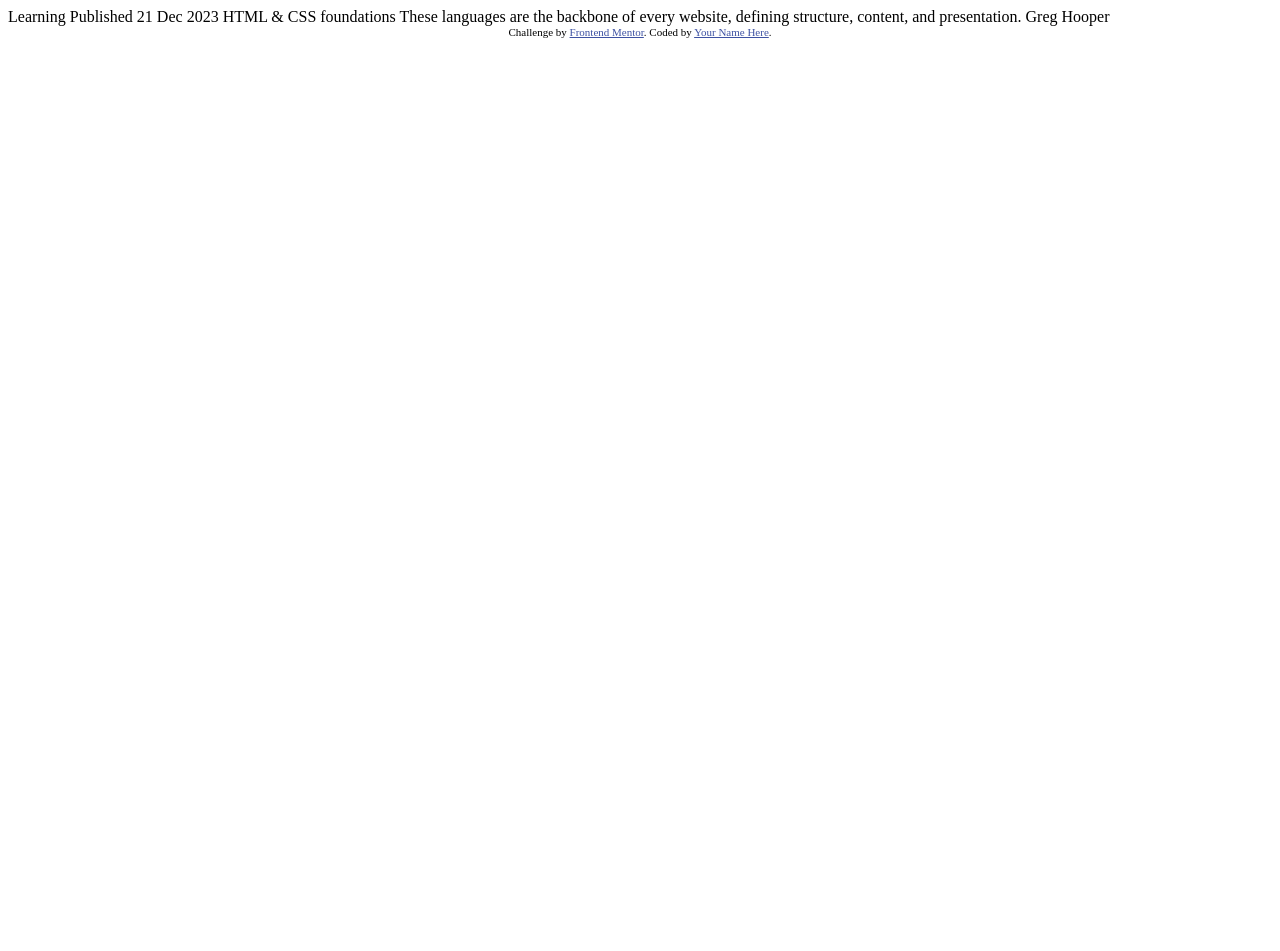
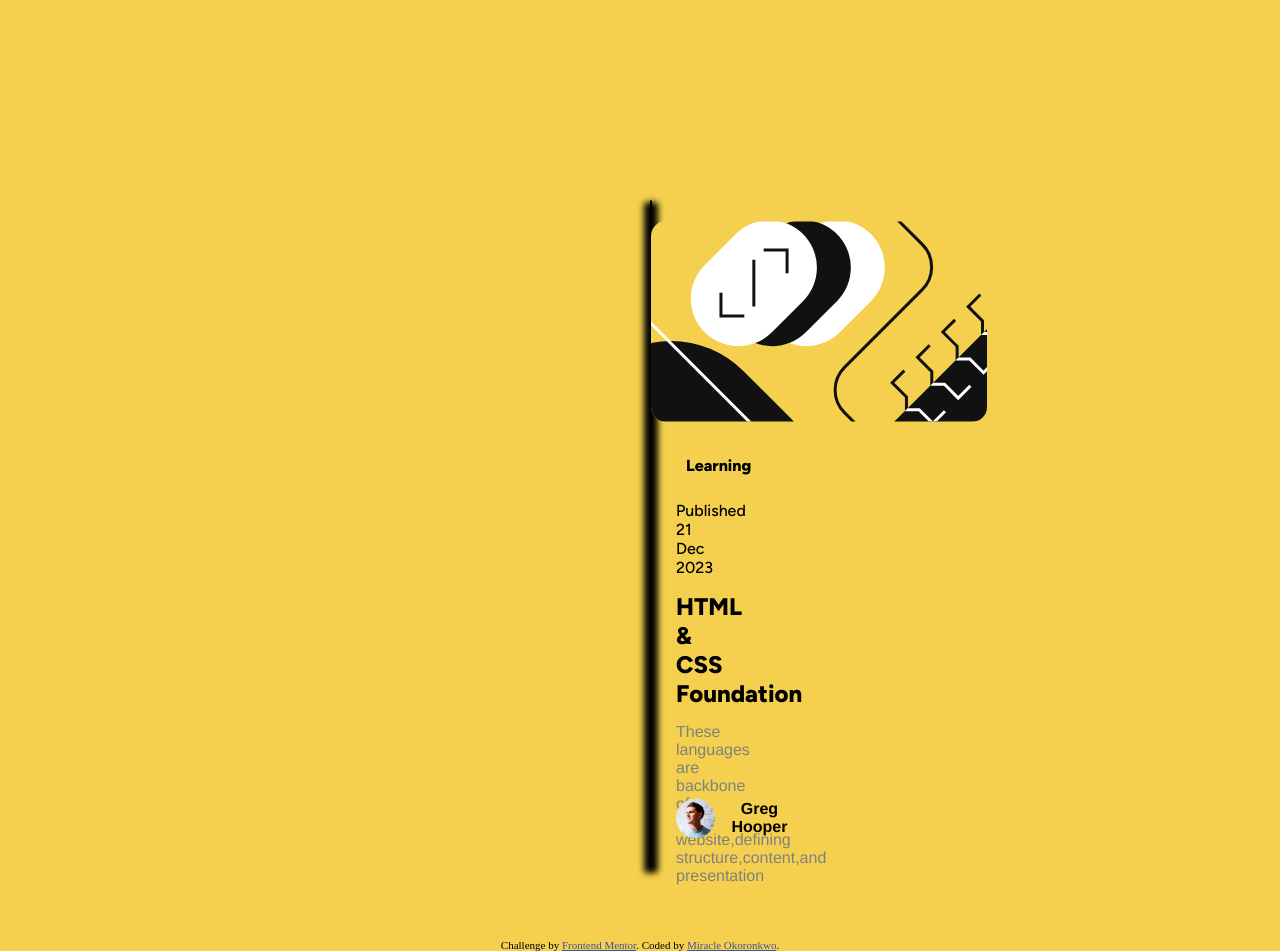
Before and after one commit to miracollo/blog-preview-card, a plain HTML site: page index.html in a window 1280 px wide. Before the commit the page ends 800 px from the top, so only its background shows below. Drawn offline with Linux system fonts and the light colour scheme.

Commit message:
version 1 done

```diff
--- a/index.html
+++ b/index.html
@@ -1,34 +1,149 @@
 <!DOCTYPE html>
 <html lang="en">
   <head>
-  <meta charset="UTF-8">
-  <meta name="viewport" content="width=device-width, initial-scale=1.0"> <!-- displays site properly based on user's device -->
+    <meta charset="UTF-8" />
+    <meta name="viewport" content="width=device-width, initial-scale=1.0" />
+    <!-- displays site properly based on user's device -->
 
-  <link rel="icon" type="image/png" sizes="32x32" href="./assets/images/favicon-32x32.png">
+    <link
+      rel="icon"
+      type="image/png"
+      sizes="32x32"
+      href="./assets/images/favicon-32x32.png"
+    />
 
     <title>Frontend Mentor | Blog preview card</title>
-
+    <link rel="stylesheet" href="style.css" />
     <!-- Feel free to remove these styles or customise in your own stylesheet 👍 -->
     <style>
-    .attribution { font-size: 11px; text-align: center; }
-    .attribution a { color: hsl(228, 45%, 44%); }
+      .attribution {
+        font-size: 11px;
+        text-align: center;
+      }
+      .attribution a {
+        color: hsl(228, 45%, 44%);
+      }
     </style>
   </head>
   <body>
-
-  Learning
-
-  Published 21 Dec 2023
-
-  HTML & CSS foundations
-
-  These languages are the backbone of every website, defining structure, content, and presentation.
-
-  Greg Hooper
+    <section>
+      <svg
+        xmlns="http://www.w3.org/2000/svg"
+        width="336"
+        height="201"
+        fill="none"
+        viewBox="0 0 336 201"
+      >
+        <g clip-path="url(#a)">
+          <path fill="#F4D04E" d="M0 .5h336v200H0z" />
+          <rect
+            width="139"
+            height="95"
+            x="87.996"
+            y="77.729"
+            fill="#fff"
+            rx="47.5"
+            transform="rotate(-45 87.996 77.729)"
+          />
+          <rect
+            width="139"
+            height="95"
+            x="54.055"
+            y="77.729"
+            fill="#111"
+            rx="47.5"
+            transform="rotate(-45 54.055 77.729)"
+          />
+          <path
+            fill="#111"
+            d="M234.864 209.036 451.4-7.5l67.175 67.175-216.536 216.536z"
+          />
+          <rect
+            width="139"
+            height="95"
+            x="20.114"
+            y="77.729"
+            fill="#fff"
+            rx="47.5"
+            transform="rotate(-45 20.114 77.729)"
+          />
+          <rect
+            width="204.19"
+            height="270.554"
+            fill="#111"
+            rx="102.095"
+            transform="scale(-1 1) rotate(45 -103.887 14.564)"
+          />
+          <path
+            stroke="#fff"
+            stroke-width="3"
+            d="m6.69-357.5 135.583 135.727c12.481 12.494 12.481 32.737 0 45.231L-45.544 11.475c-12.481 12.494-12.481 32.737 0 45.23L107.088 209.5"
+          />
+          <path
+            stroke="#111"
+            stroke-width="3"
+            d="M69.965 71.719v23.334h23.334M136.079 52.273V28.94h-23.334M102.845 38.838v46.67M210.364-37.5l60.873 60.873c12.497 12.496 12.497 32.758 0 45.254l-77.745 77.746c-12.497 12.496-12.497 32.758 0 45.254l69.872 69.873"
+          />
+          <path
+            stroke="#111"
+            stroke-width="3"
+            d="m253.339 149.574-12.144 12.145 14.256 14.257v12.672h12.673l13.729 13.729 12.145-12.145M278.685 124.228l-12.145 12.145 14.257 14.257v12.673h12.673l13.729 13.729 12.145-12.145M304.031 98.883l-12.145 12.144 14.257 14.257v12.673h12.673l13.729 13.729 12.144-12.145M329.376 73.537l-12.145 12.145 14.257 14.257v12.672h12.673l13.729 13.729 12.145-12.144"
+          />
+          <path
+            stroke="#fff"
+            stroke-width="5"
+            d="m354.722 48.191-12.145 12.145 14.257 14.257v12.673h12.673l13.729 13.729 12.145-12.145"
+          />
+          <mask
+            id="b"
+            width="285"
+            height="285"
+            x="234"
+            y="-8"
+            maskUnits="userSpaceOnUse"
+            style="mask-type: alpha"
+          >
+            <path
+              fill="#111"
+              d="M234.864 209.036 451.4-7.5l67.175 67.175-216.536 216.536z"
+            />
+          </mask>
+          <g stroke="#fff" mask="url(#b)">
+            <path
+              stroke-width="3"
+              d="m253.339 149.574-12.144 12.145 14.256 14.257v12.672h12.673l13.729 13.729 12.145-12.145M278.685 124.228l-12.145 12.145 14.257 14.257v12.673h12.673l13.729 13.729 12.145-12.145M304.031 98.883l-12.145 12.144 14.257 14.257v12.673h12.673l13.729 13.729 12.144-12.145M329.376 73.537l-12.145 12.145 14.257 14.257v12.672h12.673l13.729 13.729 12.145-12.145"
+            />
+            <path
+              stroke-width="5"
+              d="m354.722 48.191-12.145 12.145 14.257 14.257v12.673h12.673l13.729 13.729 12.145-12.145"
+            />
+          </g>
+        </g>
+        <defs>
+          <clipPath id="a"><path fill="#fff" d="M0 .5h336v200H0z" /></clipPath>
+        </defs>
+      </svg>
+      <p class="learning">Learning</p>
+      <p class="published">Published 21 Dec 2023</p>
+      <h2>HTML & CSS Foundation</h2>
+      <p class="letters">
+        These languages are backbone of every website,defining
+        structure,content,and presentation
+      </p>
+      <div class="creator">
+        <img src="/assets/images/image-avatar.webp" alt="" />
+        <p>Greg Hooper</p>
+      </div>
+    </section>
 
     <div class="attribution">
-    Challenge by <a href="https://www.frontendmentor.io?ref=challenge" target="_blank">Frontend Mentor</a>.
-    Coded by <a href="#">Your Name Here</a>.
+      Challenge by
+      <a href="https://www.frontendmentor.io?ref=challenge" target="_blank"
+        >Frontend Mentor</a
+      >. Coded by
+      <a href="https://github.com/miracollo" target="_blank"
+        >Miracle Okoronkwo</a
+      >.
     </div>
   </body>
 </html>
--- /dev/null
+++ b/style.css
@@ -0,0 +1,95 @@
+@font-face {
+  font-family: "figtree";
+  src: url("assets/fonts/Figtree-VariableFont_wght.ttf");
+}
+
+* {
+  padding: 0;
+  margin: 0;
+  box-sizing: border-box;
+}
+
+body {
+  background-color: hsl(47, 88%, 63%);
+  text-align: center;
+  font-family: "figtree" sans-serif;
+}
+
+svg {
+  border-radius: 15px;
+}
+
+section {
+  background-color: hsl(0, 0%, 100%);
+  margin-top: 200px;
+  margin-bottom: 80px;
+  margin-left: 650px;
+  margin-right: 650px;
+  padding-top: 20px;
+  padding-bottom: 20px;
+  border-radius: 20px;
+  border: 1px solid black;
+  box-shadow: 0 8px 6px 6px black;
+}
+
+.learning {
+  height: 40px;
+  width: 90px;
+  text-align: left;
+  padding: 10px 10px;
+  margin-left: 25px;
+  margin-right: 300px;
+  margin-top: 20px;
+  margin-bottom: 15px;
+  background-color: hsl(47, 88%, 63%);
+  font-family: "figtree";
+  font-weight: 800;
+  border-radius: 5px;
+}
+
+.published {
+  font-family: "figtree";
+  text-align: left;
+  font-weight: 500;
+  margin-left: 25px;
+  margin-bottom: 15px;
+}
+
+h2 {
+  text-align: left;
+  font-family: "figtree";
+  margin-left: 25px;
+  margin-bottom: 15px;
+  font-weight: 800;
+}
+
+.letters {
+  width: 100%;
+  height: 5vh;
+  text-align: left;
+  color: gray;
+  font-family: "Franklin Gothic Medium", "Arial Narrow", Arial, sans-serif;
+  margin-left: 25px;
+  margin-bottom: 15px;
+  padding-right: 35px;
+  font-weight: 500;
+  /* text-decoration: inherit */
+}
+
+.creator {
+  display: flex;
+  gap: 1rem;
+  margin-left: 25px;
+  font-family: "Franklin Gothic Medium", "Arial Narrow", Arial, sans-serif;
+  align-items: center;
+}
+.creator > p {
+  margin-top: 20px;
+  font-weight: 700;
+  font-size: 16px;
+}
+img {
+  width: 40px;
+  height: 40px;
+  margin-top: 20px;
+}
```
Lines whose indentation alone changed are shown as unchanged.
